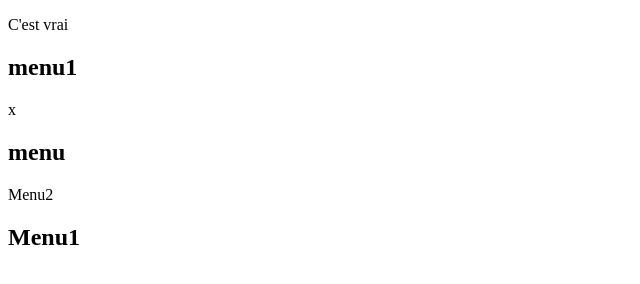
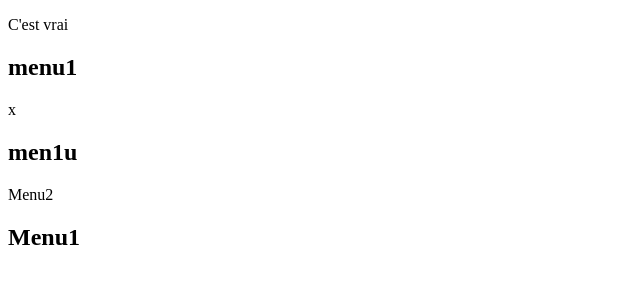
Before and after one commit to moatazlaissyine2006-tech/qualit--de-code, a plain HTML site: page index.html in a window 1280 px wide. Shown: the full height of the page, 0-640 px from the left. Drawn offline with Linux system fonts and the light colour scheme.

Commit message:
Ajout 2G

```diff
--- a/index.html
+++ b/index.html
@@ -12,7 +12,7 @@
 
     </h2>
   <p>x</p></div>
-    <div><h2>menu</h2></div>
+    <div><h2>men1u</h2></div>
     <h>Menu2</h>
     <h2>Menu1</h2>
   </body>
```
